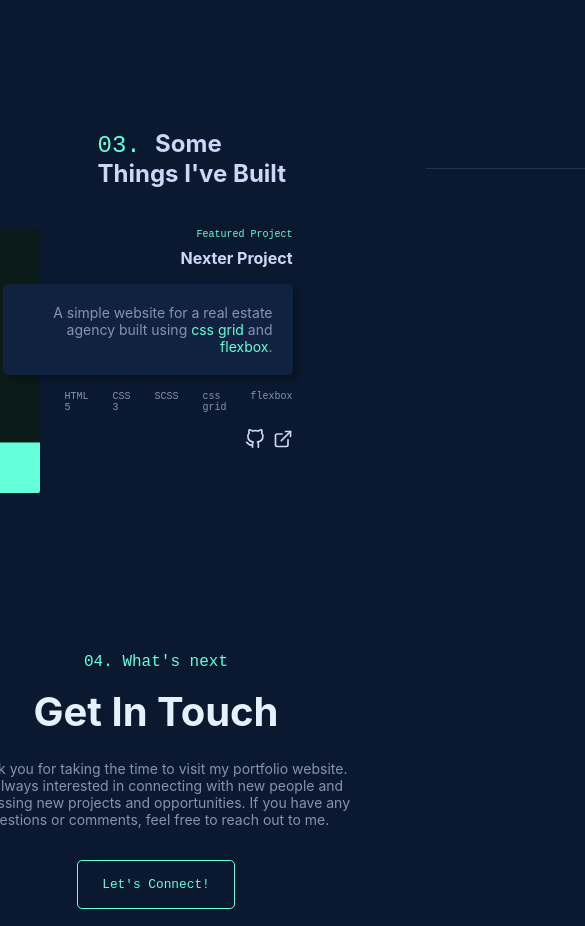
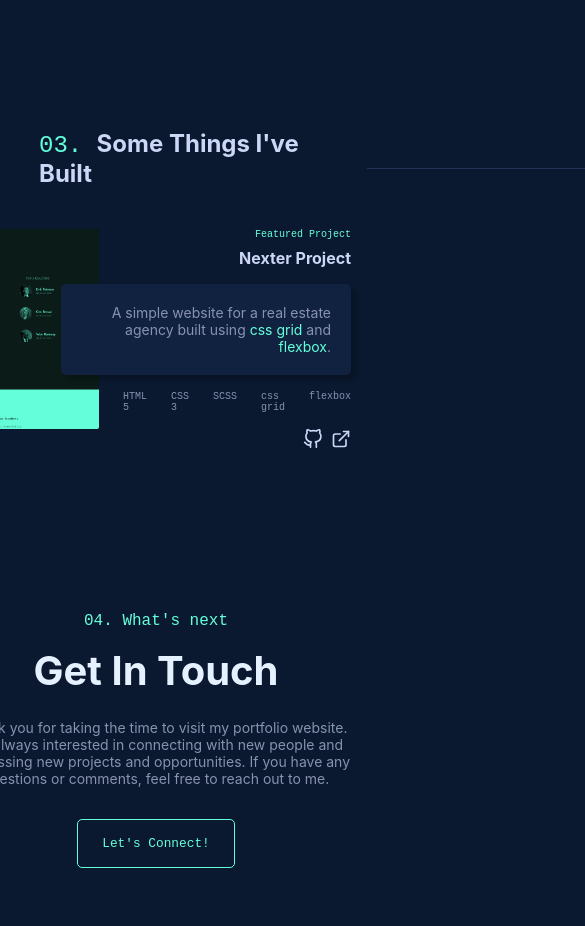
Before and after one commit to laze03/portfolio, a React (Create React App) app: page / in a window 390 px wide. Shown: the part 2660-3586 px from the top of the page, 585 px wide, since content can reach past the window. Built offline with nearby package versions, Linux system fonts and the light colour scheme; a web font is replaced by a local one.

Commit message:
media queries for work section

```diff
--- a/src/css/main.css
+++ b/src/css/main.css
@@ -307,19 +307,19 @@ header a {
 .about .content .img-section .img {
   display: block;
   position: relative;
-  height: 30rem;
+  height: inherit;
   overflow: hidden;
   mix-blend-mode: multiply;
-  transition: all 0.2s;
+  transition: all 0.3s;
 }
 .about .content .img-section .img:hover {
   mix-blend-mode: normal;
 }
 .about .content .img-section .img img {
   position: relative;
-  width: 30rem;
   filter: grayscale(100%);
   transition: all 0.6s;
+  height: inherit;
 }
 .about .content .img-section .img img:hover {
   filter: grayscale(0%);
@@ -518,19 +518,19 @@ header a {
 .work .project .img-section .img {
   display: block;
   position: relative;
-  height: 33rem;
+  height: inherit;
   overflow: hidden;
   mix-blend-mode: multiply;
-  transition: all 0.2s;
+  transition: all 0.3s;
 }
 .work .project .img-section .img:hover {
   mix-blend-mode: normal;
 }
 .work .project .img-section .img img {
   position: relative;
-  width: 60rem;
   filter: grayscale(100%);
   transition: all 0.6s;
+  height: inherit;
 }
 .work .project .img-section .img img:hover {
   filter: grayscale(0%);
@@ -555,7 +555,22 @@ header a {
 .work .project .img-section::after {
   display: none;
 }
+@media screen and (max-width: 160rem) {
+  .work .project .img-section {
+    height: 25rem;
+  }
+}
 
+@media screen and (max-width: 140rem) {
+  .work {
+    width: 60vw;
+  }
+}
+@media screen and (max-width: 100rem) {
+  .work {
+    width: 80vw;
+  }
+}
 .contact {
   max-width: 100vw;
   display: flex;
--- a/src/scss/abstracts/_mixins.scss
+++ b/src/scss/abstracts/_mixins.scss
@@ -16,19 +16,19 @@
     .img {
       display: block;
       position: relative;
-      height: $h;
+      height: inherit;
       overflow: hidden;
       mix-blend-mode: multiply;
-      transition: all 0.2s;
+      transition: all 0.3s;
       &:hover {
         mix-blend-mode: normal;
       }
 
       img {
         position: relative;
-        width: $w;
         filter: grayscale(100%);
         transition: all 0.6s;
+        height: inherit;
 
         &:hover {
           filter: grayscale(0%);
--- a/src/scss/components/_work.scss
+++ b/src/scss/components/_work.scss
@@ -107,5 +107,23 @@
     .img-section::after {
       display: none;
     }
+
+    @media screen and (max-width: 160rem) {
+      .img-section {
+        height: 25rem;
+      }
+    }
   }
 }
+
+@media screen and (max-width: 140rem) {
+  .work {
+    width: 60vw;
+  }
+}
+
+@media screen and (max-width: 100rem) {
+  .work {
+    width: 80vw;
+  }
+}
```
Also changed, not shown: 7 other files (tests, documents, lock files or other folders).
